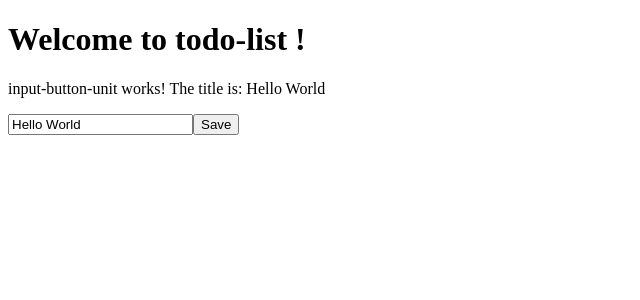
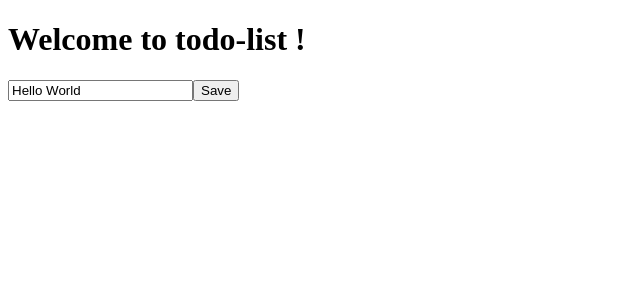
Before and after one commit to berbua/ng-to-do-list, an Angular app: page / in a window 1280 px wide. Shown: the top 300 px of the page, without its empty margins (0-640 px from the left). Built offline with nearby package versions, Linux system fonts and the light colour scheme.

Commit message:
feat: Add element ref

```diff
--- a/src/app/input-button-unit/input-button-unit.component.html
+++ b/src/app/input-button-unit/input-button-unit.component.html
@@ -1,8 +1,4 @@
-<p>
-  input-button-unit works!
-  The title is: {{ title }}
-</p>
-<input [value]="title" (keyup.enter)="changeTitle($event.target.value)">
-<button (click)="changeTitle('Button Clicked!')">
+<input #inputElementRef [value]="title" (keyup.enter)="changeTitle($event.target.value)">
+<button (click)="changeTitle(inputElementRef.value)">
   Save
 </button>
```
